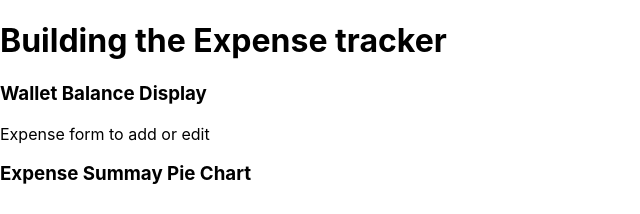
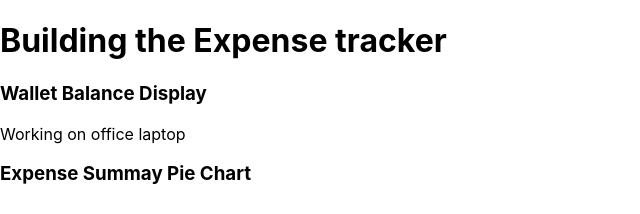
Before and after one commit to saikumar080/x-expense-tracker, a React (Create React App) app: page / in a window 1280 px wide. Shown: the top 214 px of the page, without its empty margins (0-640 px from the left). Built offline with nearby package versions, Linux system fonts and the light colour scheme.

Commit message:
Working on office laptop

```diff
--- a/src/Components/ExpenseForm/Form.js
+++ b/src/Components/ExpenseForm/Form.js
@@ -1,7 +1,7 @@
 import React from "react";
 const ExpenseForm=()=>{
     return(
-        <div>Expense form to add or edit </div>
+        <div>Working on office laptop </div>
     )
 }
 export default ExpenseForm;
```
